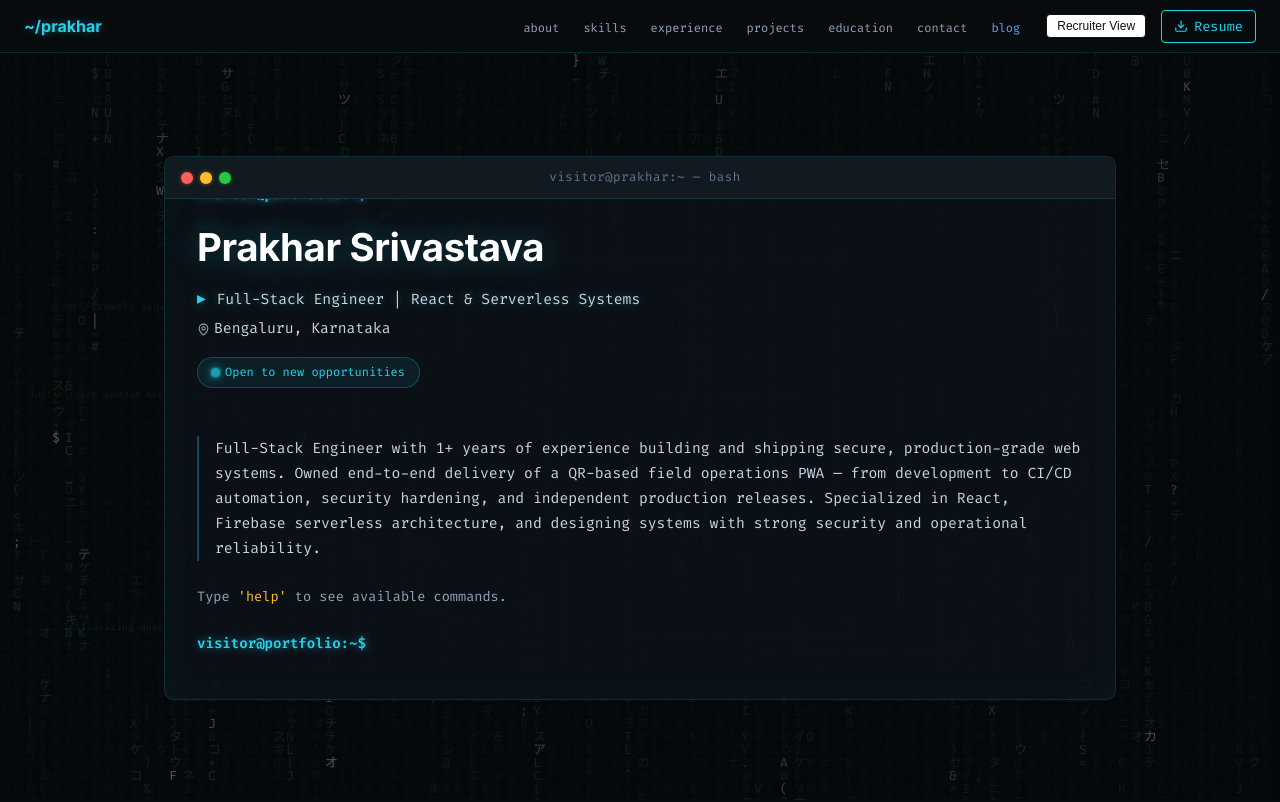
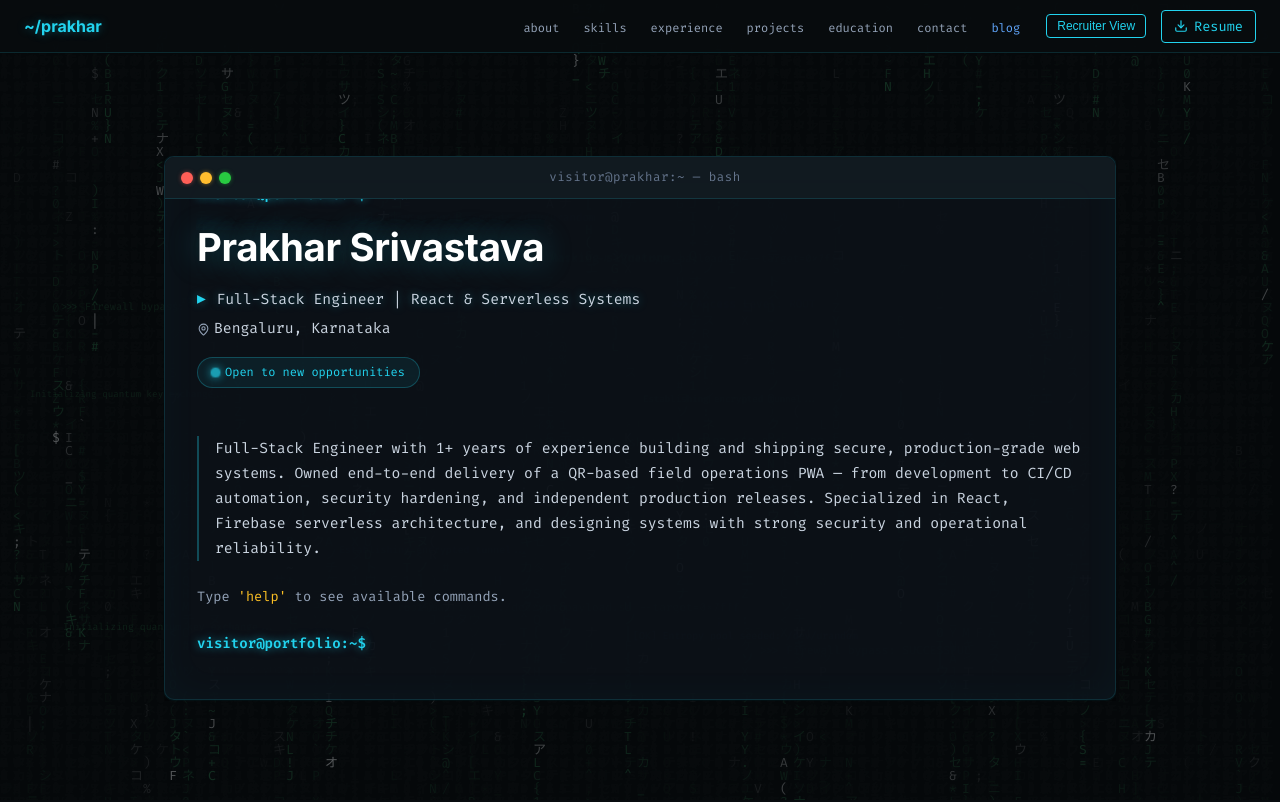
Before and after one commit to PrakEntech/portfolio, a React (Vite) app: page / in a window 1280 px wide. Shown: the top 802 px of the page. Built offline with nearby package versions, Linux system fonts and the light colour scheme.

Commit message:
Update index.css

```diff
--- a/src/index.css
+++ b/src/index.css
@@ -1163,10 +1163,14 @@ section {
 
 /* ─── Recruiter View ─────────────────────────────────────── */
 .recruiter-view-toggle {
-  border: 1px solid #111111;
-  background: #ffffff;
-  color: #111111;
+  border: 1px solid var(--accent-green);
+  background: transparent;
+  color: var(--accent-green);
   cursor: pointer;
+}
+
+.recruiter-view-toggle:hover {
+  background: rgba(34, 211, 238, 0.08);
 }
 
 .home-app.recruiter-mode {
@@ -1217,6 +1221,12 @@ section {
 .home-app.recruiter-mode .nav-link:hover {
   color: #000000 !important;
   background: #f3f3f3;
+}
+
+.home-app.recruiter-mode .recruiter-view-toggle {
+  border: 1px solid #111111;
+  background: #ffffff;
+  color: #111111;
 }
 
 .home-app.recruiter-mode .section-heading-icon {
```
